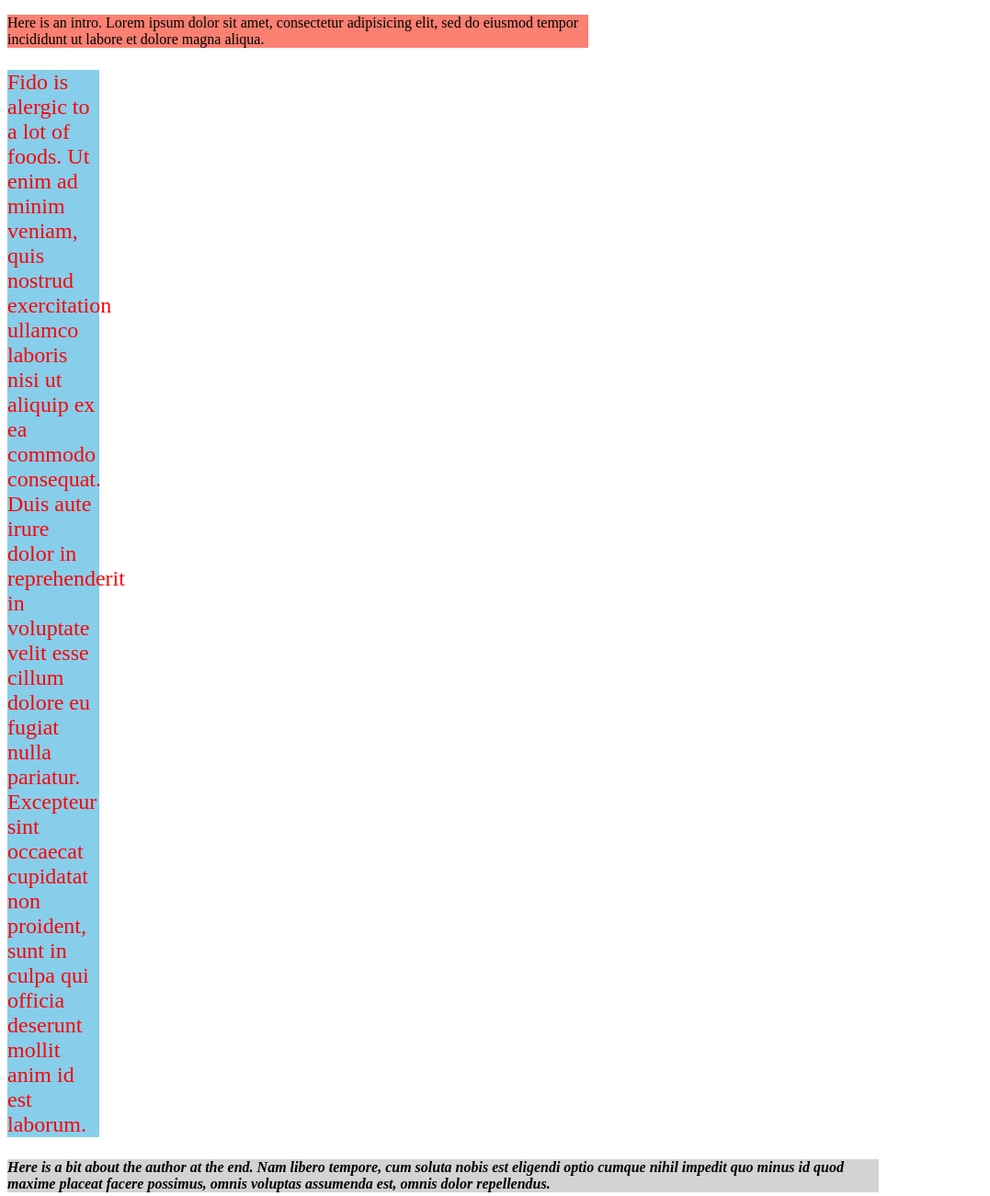
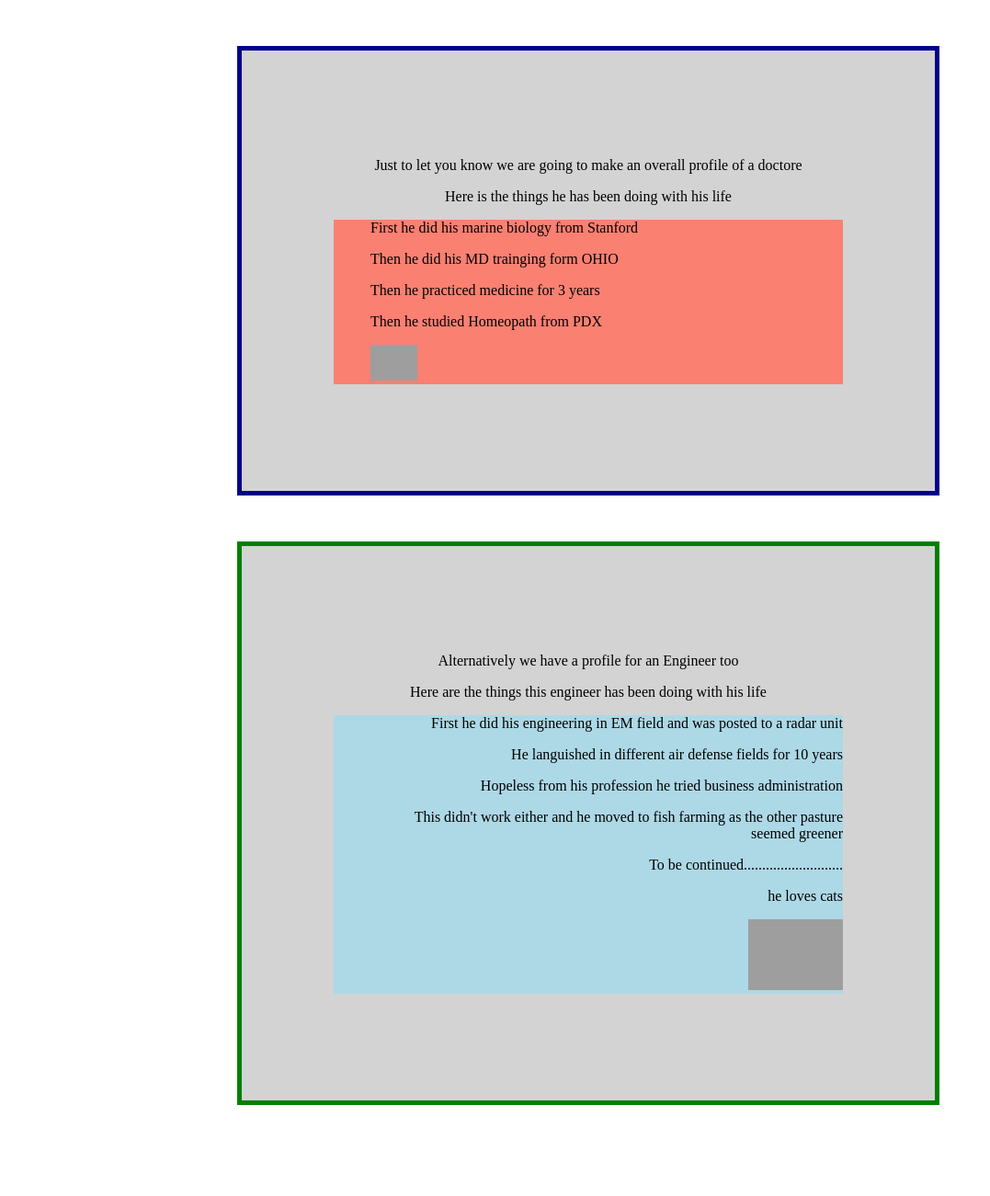
Before and after one commit to nkhakwan/StylingWithClasses, a plain HTML site: page index.html in a window 1280 px wide. Shown: the whole page at 92% size, without its empty margins (0-1077 px from the left). After the commit the page ends 1210 px from the top, so only its background shows below. Drawn offline with Linux system fonts and the light colour scheme; grey boxes are pictures that could not be loaded.

Commit message:
changing resume to index.html

```diff
--- a/index.html
+++ b/index.html
@@ -1,15 +1,36 @@
 <!DOCTYPE html>
-
 <html>
   <head>
-    <link href="css/styles.css" rel="stylesheet" type="text/css">
-    <title></title>
+    <link href="css/resume.css" rel="stylesheet" type="text/css" media="all">
+    <title> Practice Cascading </title>
   </head>
   <body>
-    <p class="intro">Here is an intro. Lorem ipsum dolor sit amet, consectetur adipisicing elit, sed do eiusmod tempor incididunt ut labore et dolore magna aliqua.</p>
 
-    <p class="important">Fido is alergic to a lot of foods. Ut enim ad minim veniam, quis nostrud exercitation ullamco laboris nisi ut aliquip ex ea commodo consequat. Duis aute irure dolor in reprehenderit in voluptate velit esse cillum dolore eu fugiat nulla pariatur. Excepteur sint occaecat cupidatat non proident, sunt in culpa qui officia deserunt mollit anim id est laborum.</p>
+    <div class=doctor>
+      <p> Just to let you know we are going to make an overall profile of a doctore</p>
+      <p> Here is the things he has been doing with his life</p>
+        <ol>
+          <p> First he did his marine biology from Stanford</p>
+          <p> Then he did his MD trainging form OHIO</p>
+          <p> Then he practiced medicine for 3 years</p>
+          <p> Then he studied Homeopath from PDX</p>
+          <p> <img src="https://whs4pets.org/wp-content/uploads/2013/08/Biscuit.jpg" alt="his dog"></p>
+        </ol>
+      </div>
 
-    <p class="author">Here is a bit about the author at the end. Nam libero tempore, cum soluta nobis est eligendi optio cumque nihil impedit quo minus id quod maxime placeat facere possimus, omnis voluptas assumenda est, omnis dolor repellendus.</p>
+
+      <div class=engineer>
+        <p> Alternatively we have a profile for an Engineer too</p>
+        <p> Here are the things this engineer has been doing with his life</p>
+          <ol>
+            <p> First he did his engineering in EM field and was posted to a radar unit</p>
+            <p> He languished in different air defense fields for 10 years</p>
+            <p> Hopeless from his profession he tried business administration</p>
+            <p> This didn't work either and he moved to fish farming as the other pasture seemed greener</p>
+            <p> To be continued...........................</p>
+            <p> he loves cats</p>
+            <p> <img src="https://whs4pets.org/wp-content/uploads/2013/08/white_cat2.jpg" alt="his cat"></p>
+          </ol>
+      </div>
   </body>
 </html>
```
Also changed, not shown: resume.html (deleted, +0 -36 lines).
